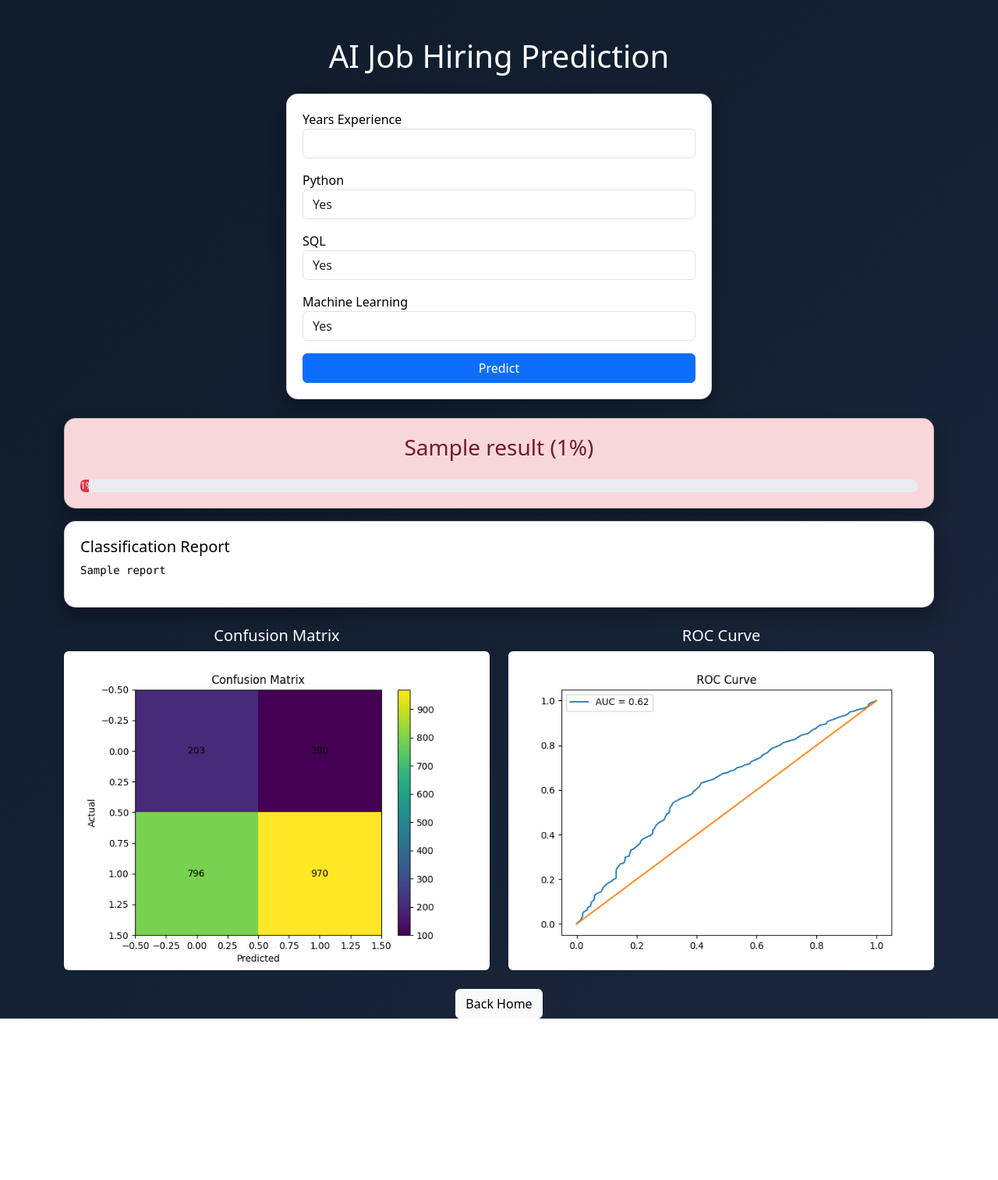
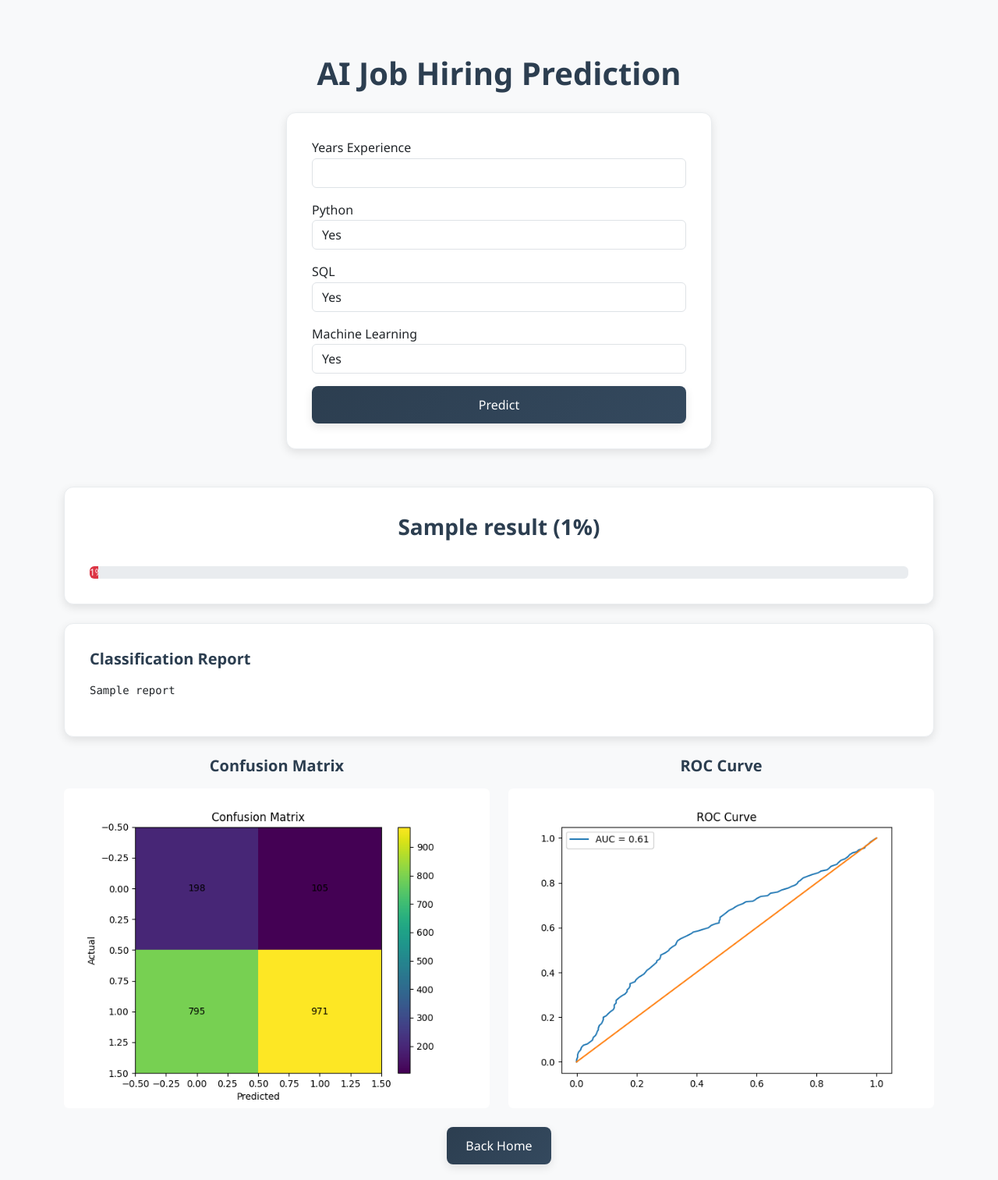
Before and after one commit to angievelasquez-20/machinepython, a Flask app: template templates/Logisticmodel.html in a window 1280 px wide. Shown: the whole page at 78% size. Before the commit the page ends 1306 px from the top, so only its background shows below. Run offline with Flask 3, Linux system fonts and the light colour scheme; the template is opened without the code that fills it: most values are stand-ins (such as "Sample title", 1, 10 or a date in 2020).

Commit message:
bugs were fixed

```diff
--- a/templates/Logisticmodel.html
+++ b/templates/Logisticmodel.html
@@ -5,36 +5,7 @@
 <title>business :AI & DS Job Market</title>
 
 <link href="https://cdn.jsdelivr.net/npm/bootstrap@5.3.0/dist/css/bootstrap.min.css" rel="stylesheet">
-
-<style>
-body {
-    background: linear-gradient(135deg, #0d1b2a, #1b263b);
-    color: white;
-}
-
-.card {
-    border-radius: 15px;
-    padding: 20px;
-    background: white;
-    color: black;
-    box-shadow: 0 10px 20px rgba(0,0,0,0.3);
-}
-
-.result-good {
-    background: #d4edda;
-    color: #155724;
-}
-
-.result-mid {
-    background: #fff3cd;
-    color: #856404;
-}
-
-.result-bad {
-    background: #f8d7da;
-    color: #721c24;
-}
-</style>
+<link rel="stylesheet" href="{{ url_for('static', filename='style.css') }}">
 </head>
 
 <body class="container mt-5">
```
Also changed, not shown: templates/home.html (+4 -5 lines), static/confusion_matrix.png, static/roc_curve.png.
